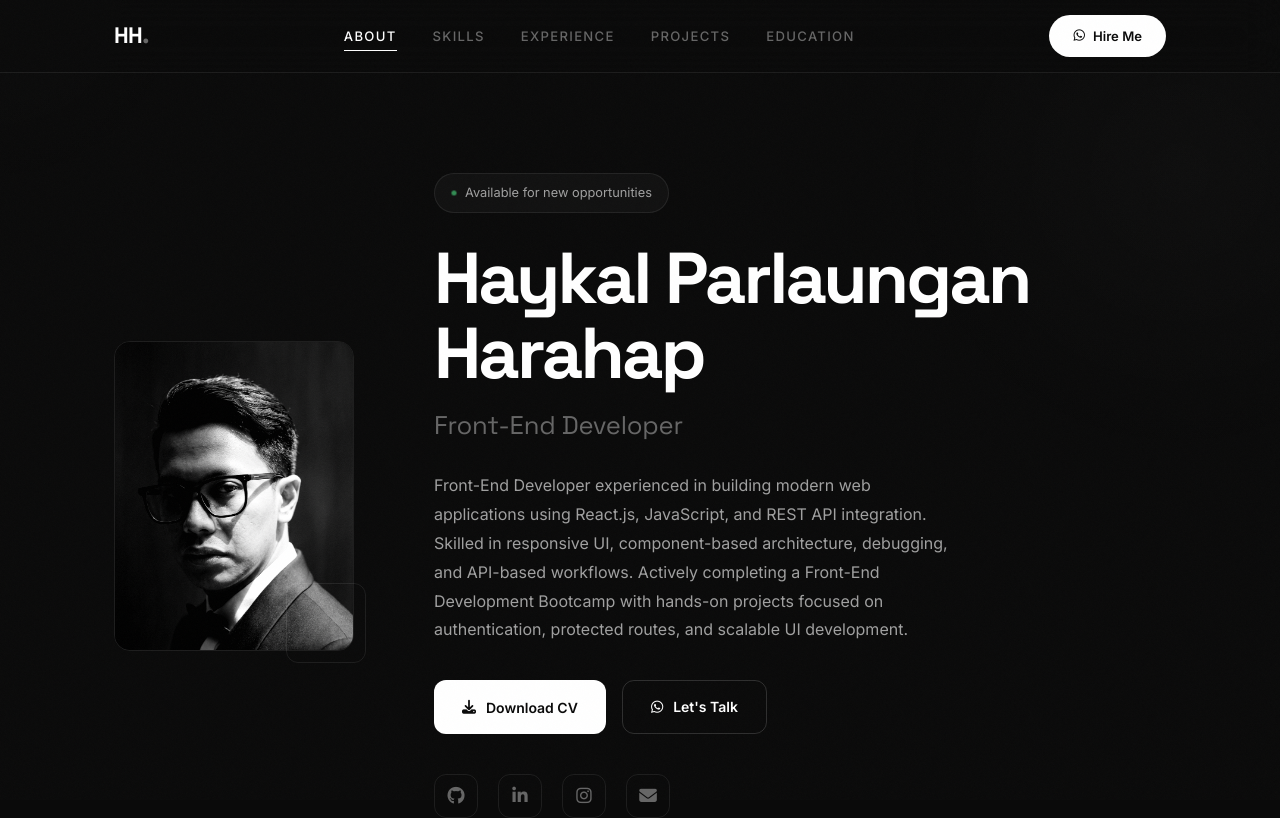
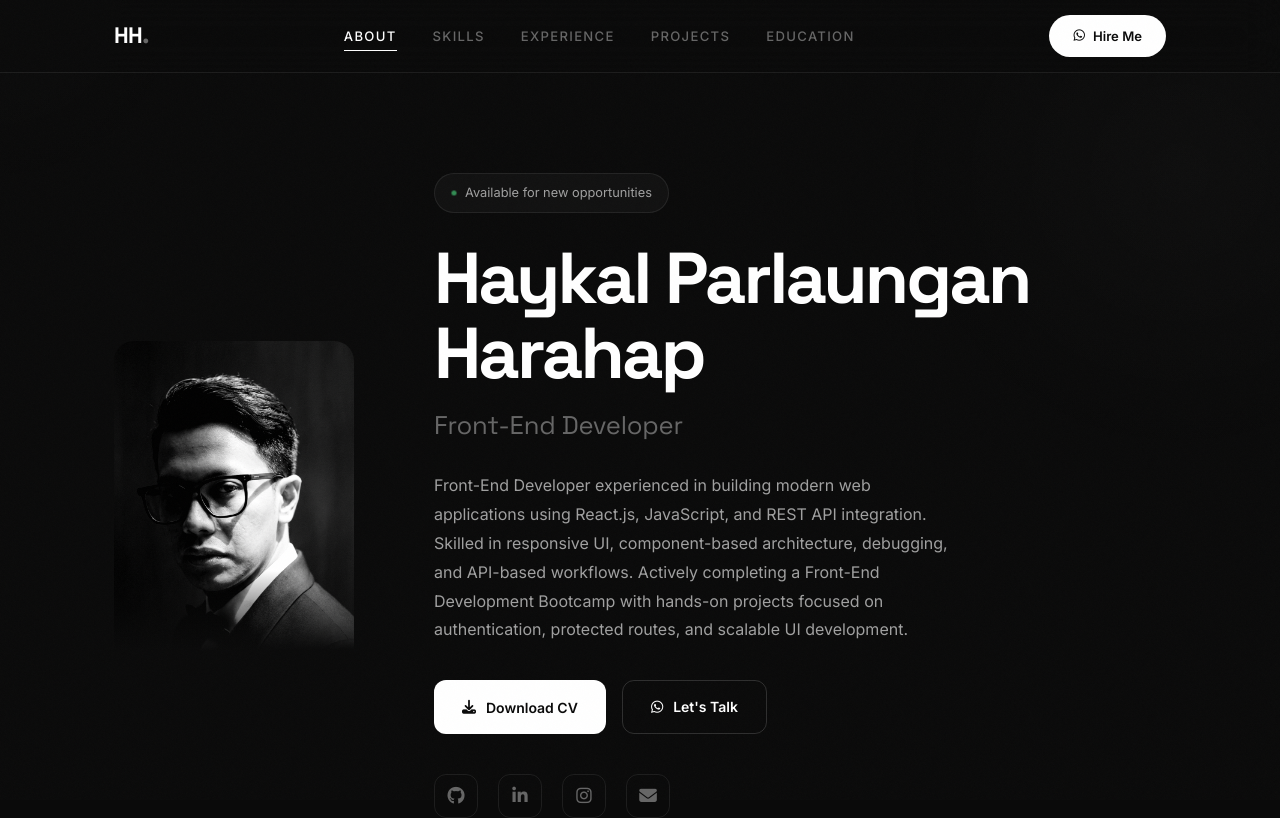
Before and after one commit to haykalharahap/haykal-parlaungan-harahap-portfolio, a React (Vite) app: page / in a window 1280 px wide. Shown: the top 818 px of the page. Built offline with nearby package versions, Linux system fonts and the light colour scheme.

Commit message:
refactor: remove hero image decoration and blend profile photo with background

```diff
--- a/components/Hero.tsx
+++ b/components/Hero.tsx
@@ -23,7 +23,7 @@ const Hero: React.FC = () => {
                 alt={PERSONAL_INFO.name}
               />
             </div>
-            <div className="hero__image-decoration" aria-hidden="true" />
+
           </div>
 
           {/* Text Content */}
--- a/index.css
+++ b/index.css
@@ -292,9 +292,20 @@ body::after {
   width: 240px;
   height: 310px;
   overflow: hidden;
-  border-radius: 16px;
-  border: 1px solid var(--border-color);
+  border-radius: 20px 20px 0 0;
   position: relative;
+}
+
+.hero__image-frame::after {
+  content: '';
+  position: absolute;
+  bottom: 0;
+  left: 0;
+  right: 0;
+  height: 80px;
+  background: linear-gradient(to bottom, transparent, var(--bg-primary));
+  pointer-events: none;
+  z-index: 1;
 }
 
 .hero__image-frame img {
@@ -308,16 +319,6 @@ body::after {
 
 .hero__image-frame:hover img {
   filter: grayscale(0%) contrast(1);
-}
-
-.hero__image-decoration {
-  position: absolute;
-  bottom: -12px;
-  right: -12px;
-  width: 80px;
-  height: 80px;
-  border: 1px solid var(--border-color);
-  border-radius: 12px;
 }
 
 .hero__text {
@@ -1135,6 +1136,7 @@ body::after {
   .hero__image-frame {
     width: 180px;
     height: 240px;
+    border-radius: 16px 16px 0 0;
   }
 
   .hero__actions {
```
Also changed, not shown: 1 other file (tests, documents, lock files or other folders).
